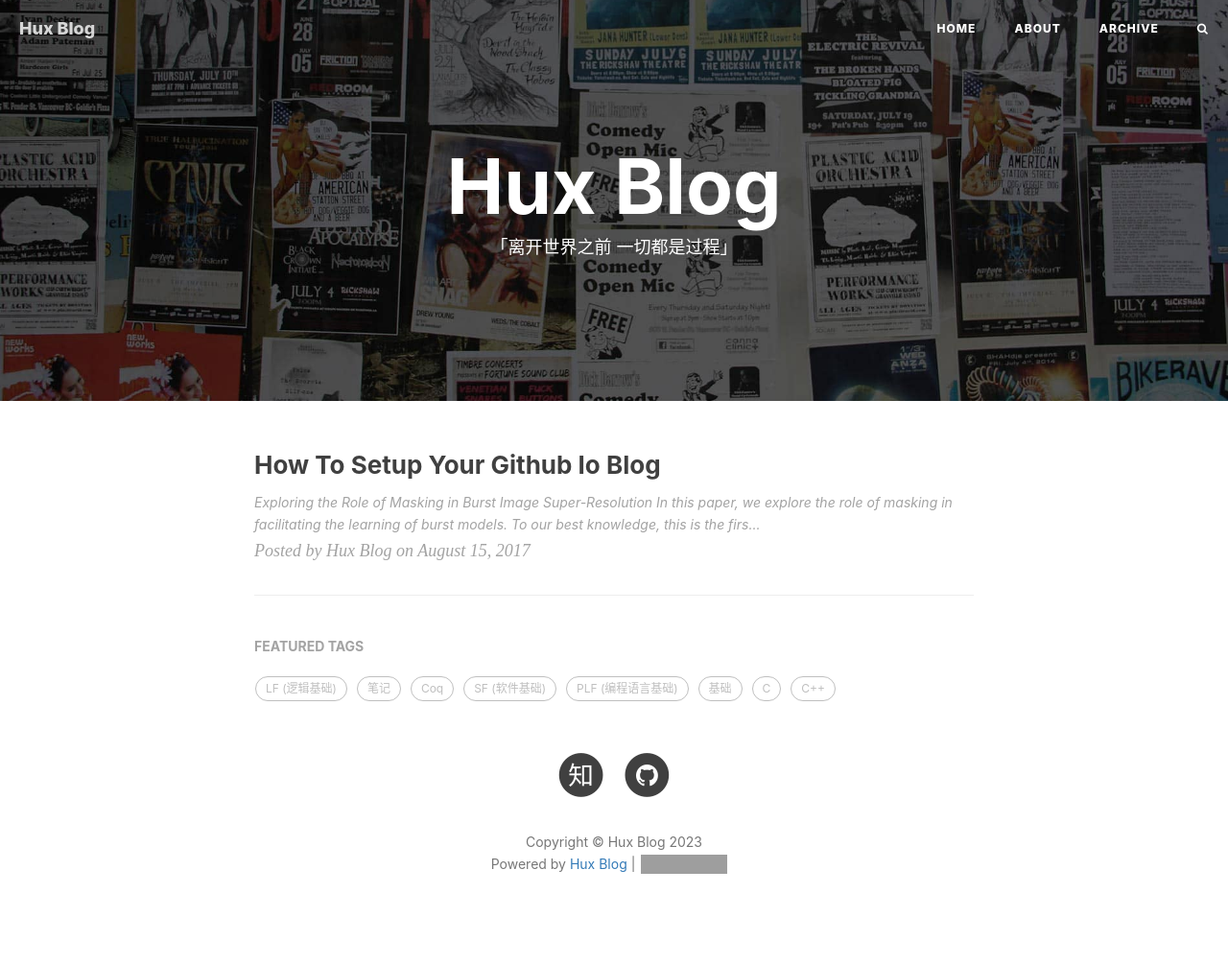
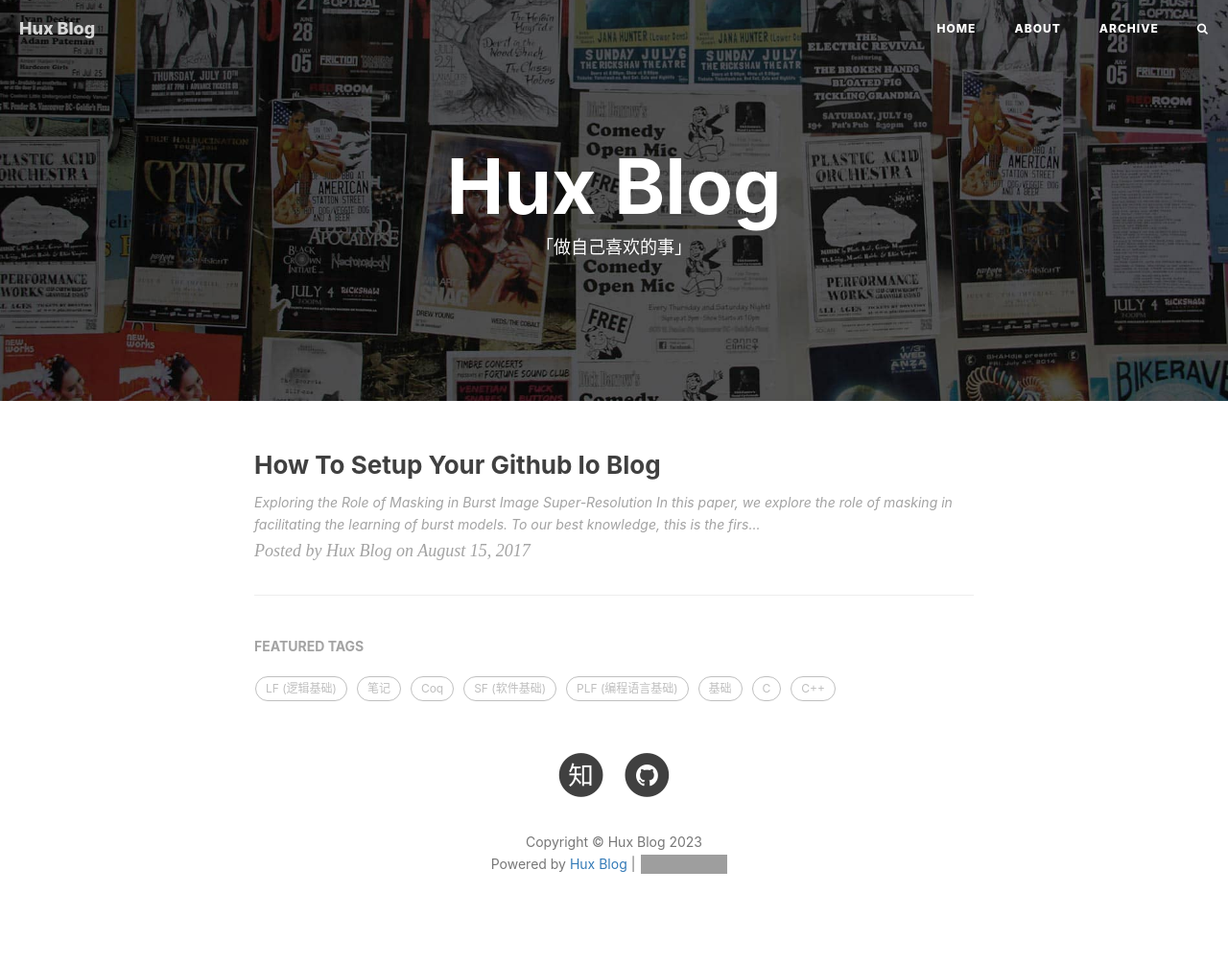
Before and after one commit to yjsunnn/yjsunnn.github.io, a Jekyll site: the page built from index.html, in a window 1280 px wide. Shown: the whole page at 96% size. Built offline with Jekyll 4.4.1, drawn with Linux system fonts in a browser that asks for light colours; nearby versions of some CDN libraries; the list of posts is cut into pages by our own code; comment, search, counter and statistics services are not loaded; grey boxes are pictures that could not be loaded.

Commit message:
index.html

```diff
--- a/index.html
+++ b/index.html
@@ -1,6 +1,6 @@
 ---
 layout: page
-description: "「离开世界之前 一切都是过程」"
+description: "「做自己喜欢的事」"
 ---
 
 {% for post in paginator.posts %}
```
